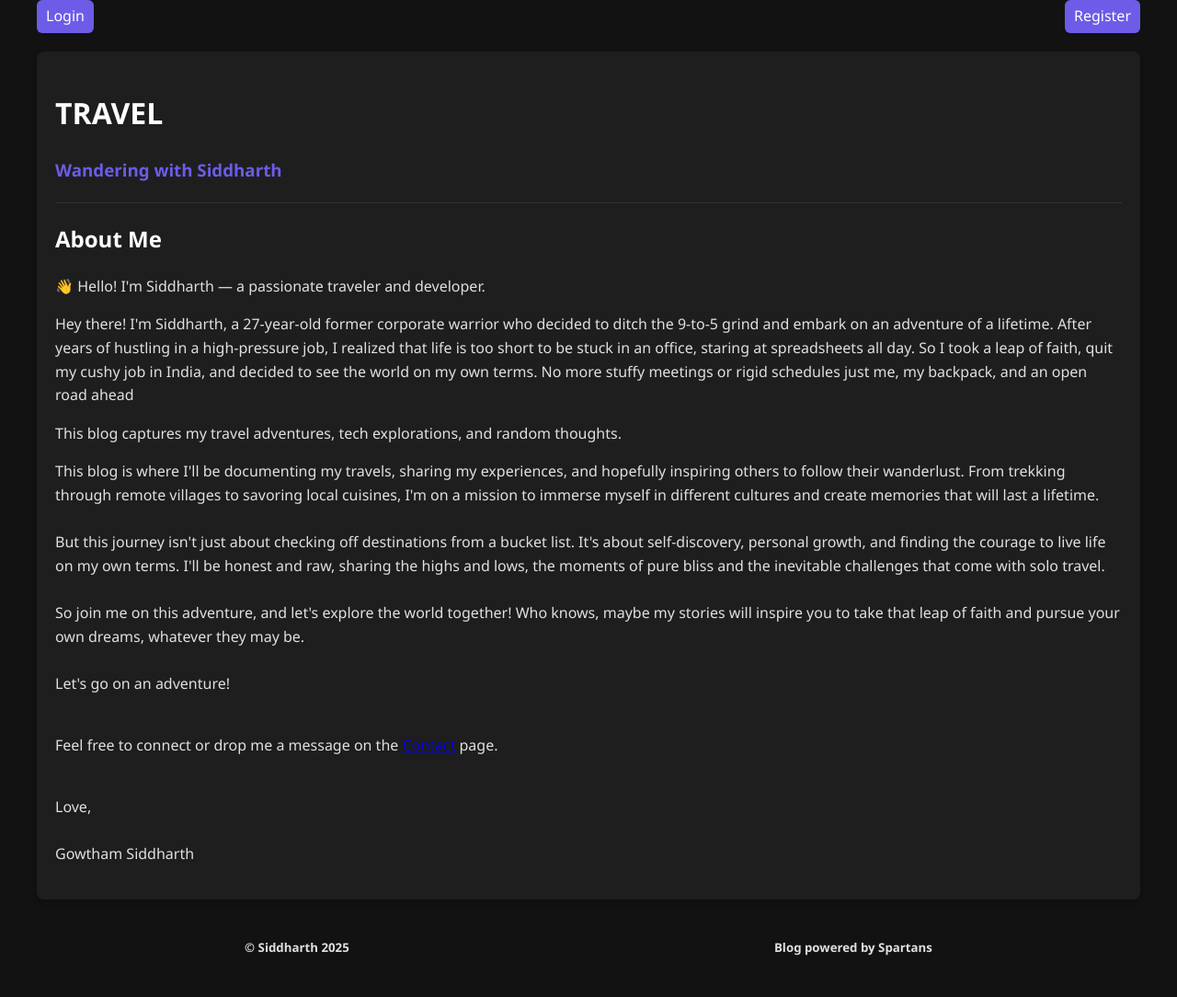
After one commit to GowthamSiddharthanR/Blog-FlaskPyhton, a Flask app: page /about in a window 1280 px wide. The commit adds this page. Shown: the whole page at 92% size. Run offline with Flask 3, Linux system fonts and the light colour scheme; some libraries are stand-ins or nearby versions.

Commit message:
about and contact

```diff
--- a/app.py
+++ b/app.py
@@ -10,11 +10,26 @@ import datetime
 from functools import wraps
 from flask import abort
 import os
+from dotenv import load_dotenv
+load_dotenv()
+
+
+from flask_mail import Mail, Message
+
 
 app = Flask(__name__)
 app.config.from_object(Config)
 # Replace with a secure secret key in production
 app.secret_key = 'your-secret-key-here'
+# Flask-Mail configuration
+app.config['MAIL_SERVER'] = 'smtp.gmail.com'
+app.config['MAIL_PORT'] = 587
+app.config['MAIL_USE_TLS'] = True
+app.config['MAIL_USERNAME'] = os.getenv('MAIL_USERNAME')
+app.config['MAIL_PASSWORD'] = os.getenv('MAIL_PASSWORD')
+
+mail = Mail(app)
+
 
 # Flask-Login setup
 login_manager = LoginManager()
@@ -188,6 +203,37 @@ def delete(post_id):
     posts_collection.delete_one({'_id': ObjectId(post_id)})
     return redirect(url_for('index'))
 
+@app.route('/contact', methods=['GET', 'POST'])
+def contact():
+    if request.method == 'POST':
+        name = request.form.get('name')
+        email = request.form.get('email')
+        message = request.form.get('message')
+
+        if not name or not email or not message:
+            flash('All fields are required!', 'error')
+            return redirect(url_for('contact'))
+
+        try:
+            msg = Message(subject='New Contact Message',
+                          sender=app.config['MAIL_USERNAME'],
+                          recipients=[app.config['MAIL_USERNAME']],
+                          body=f"From: {name} <{email}>\n\n{message}")
+            mail.send(msg)
+            flash('Message sent successfully to your email!', 'success')
+        except Exception as e:
+            print(f"Email sending failed: {e}")
+            flash('Failed to send message. Please try again later.', 'error')
+
+        return redirect(url_for('contact'))
+
+    return render_template('contact.html')
+
+@app.route("/about")
+def about():
+    return render_template("about.html")
+
+
 
 if __name__ == "__main__":
     port = int(os.environ.get("PORT", 5000))  # Get port from environment (Render provides it)
--- /dev/null
+++ b/templates/about.html
@@ -0,0 +1,24 @@
+{% extends "base.html" %}
+
+{% block content %}
+  <h2>About Me</h2>
+  <p>👋 Hello! I'm Siddharth — a passionate traveler and developer.</p>
+  <p>Hey there! I'm Siddharth, a 27-year-old former corporate warrior who decided to ditch the 9-to-5 grind and embark on an adventure of a lifetime. After years of hustling in a high-pressure job, I realized that life is too short to be stuck in an office, staring at spreadsheets all day.
+
+
+So I took a leap of faith, quit my cushy job in India, and decided to see the world on my own terms. No more stuffy meetings or rigid schedules just me, my backpack, and an open road ahead</p>
+  <p>This blog captures my travel adventures, tech explorations, and random thoughts.</p>
+  <p>This blog is where I'll be documenting my travels, sharing my experiences, and hopefully inspiring others to follow their wanderlust. From trekking through remote villages to savoring local cuisines, I'm on a mission to immerse myself in different cultures and create memories that will last a lifetime.<br><br>
+
+But this journey isn't just about checking off destinations from a bucket list. It's about self-discovery, personal growth, and finding the courage to live life on my own terms. I'll be honest and raw, sharing the highs and lows, the moments of pure bliss and the inevitable challenges that come with solo travel.<br><br>
+
+So join me on this adventure, and let's explore the world together! Who knows, maybe my stories will inspire you to take that leap of faith and pursue your own dreams, whatever they may be.<br><br>
+
+Let's go on an adventure!<br><br>
+
+  <p>Feel free to connect or drop me a message on the <a href="{{ url_for('contact') }}">Contact</a> page.</p><br>
+Love,<br><br>
+
+Gowtham Siddharth</p>
+
+{% endblock %}
--- a/templates/base.html
+++ b/templates/base.html
@@ -114,8 +114,7 @@
         background-color: var(--surface-color);
         color: var(--text-color);
       }
-      .loginput
-       {
+      .loginput {
         width: 50%;
         padding: 12px;
         margin: 8px 0;
@@ -126,13 +125,7 @@
         background-color: var(--surface-color);
         color: var(--text-color);
       }
-       @media (max-width: 700px) {
-    .loginput {
-      width: 100%;
-    }
-  }
-
-       .textareaLog {
+      .textareaLog {
         width: 50%;
         padding: 12px;
         margin: 8px 0;
@@ -154,17 +147,6 @@
         grid-template-columns: repeat(auto-fill, minmax(300px, 1fr));
         gap: 20px;
         margin-top: 20px;
-      }
-
-      /* Mobile responsiveness */
-      @media (max-width: 700px) {
-        .post-list {
-          grid-template-columns: 1fr;
-        }
-
-        .action-links {
-          flex-direction: column;
-        }
       }
 
       .post-card {
@@ -205,8 +187,26 @@
       }
 
       .auth-buttons {
-        float: right;
+        display: flex;
+        /* Align items to the start and end of the flex container */
+        justify-content: space-between;
+        align-items: center; /* Vertically align items */
         margin-bottom: 20px;
+        flex-wrap: wrap; /* Allow items to wrap on smaller screens */
+        gap: 10px; /* Space between items when wrapping */
+      }
+
+      /* Style for the username greeting to push it left */
+      .auth-buttons .greeting {
+        margin-right: auto; /* Pushes this element to the left, pushing others right */
+        margin-left: 0; /* Ensure no left margin */
+        padding-right: 20px; /* Add some space between greeting and buttons */
+      }
+
+      .auth-buttons a {
+        /* Remove float and inline margins if they were set directly */
+        margin-right: 0;
+        margin-left: 0;
       }
 
       .footer {
@@ -214,22 +214,77 @@
         justify-content: space-around;
         align-items: center;
         margin-bottom: 20px;
+        flex-wrap: wrap; /* Allow items to wrap */
+        gap: 10px; /* Space between footer items */
+      }
+
+      /* Mobile responsiveness */
+      @media (max-width: 700px) {
+        body {
+          font-size: 15px; /* Slightly reduce base font size for smaller screens */
+        }
+        .post-list {
+          grid-template-columns: 1fr;
+        }
+
+        .action-links {
+          flex-direction: column;
+        }
+
+        .loginput,
+        .textareaLog { /* Apply to both for consistency */
+          width: 100%;
+        }
+
+        .auth-buttons {
+          flex-direction: column; /* Stack all items vertically */
+          align-items: flex-start; /* Align all items to the left */
+        }
+
+        .auth-buttons .greeting {
+            margin-right: 0; /* Remove auto margin on mobile */
+            padding-right: 0; /* Remove padding */
+            margin-bottom: 10px; /* Add space below greeting */
+        }
+
+        .auth-buttons a {
+          width: 100%; /* Make buttons full width */
+          text-align: center; /* Center text in buttons */
+          margin-bottom: 10px; /* Add space between buttons */
+        }
+
+        .footer {
+          flex-direction: column; /* Stack footer items vertically */
+          text-align: center;
+        }
+      }
+
+      /* Optional: Even smaller screens, if needed */
+      @media (max-width: 480px) {
+        body {
+          padding: 0 10px; /* Reduce padding further on very small screens */
+        }
       }
     </style>
 </head>
 <body>
     <div class="auth-buttons">
       {% if current_user.is_authenticated %}
-      <h3 style="padding-right: 20px; text-transform: capitalize;">Hi, {{ current_user.user_data.username }}!</h3>
-      <a style="float:inline-end; margin-right: 20px;" href="{{ url_for('logout') }}" onclick="return alertLogout()" class="btn btn-danger">Logout</a>
+      <h3 class="greeting">Hi, {{ current_user.user_data.username }}!</h3>
+      <a href="{{ url_for('contact') }}"  class="btn ">✉️ Contact </a>
+            <a href="{{ url_for('about') }}"  class="btn ">🧍About</a>
+
+      <a href="{{ url_for('logout') }}" onclick="return alertLogout()" class="btn btn-danger">Logout</a>
+
+
       <script>
         function alertLogout(){
           return alert("Are you sure You want to logout?")
         }
       </script>
       {% else %}
-      <a style="margin: 20px;" href="{{ url_for('login') }}" class="btn">Login</a>
-      <a style="margin-right: 20px;"  href="{{ url_for('register') }}" class="btn">Register</a>
+      <a href="{{ url_for('login') }}" class="btn">Login</a>
+      <a href="{{ url_for('register') }}" class="btn">Register</a>
       {% endif %}
     </div>
 
@@ -241,8 +296,8 @@
     </div>
 
     <div class="footer">
-      <h5 style="margin: 0">© Siddharth 2025</h5>
-      <h5 style="margin: 0">Blog powered by Spartans</h5>
+      <h5>© Siddharth 2025</h5>
+      <h5>Blog powered by Spartans</h5>
     </div>
 </body>
 </html>
```
Also changed, not shown: templates/contact.html (added, +15 -0 lines).
